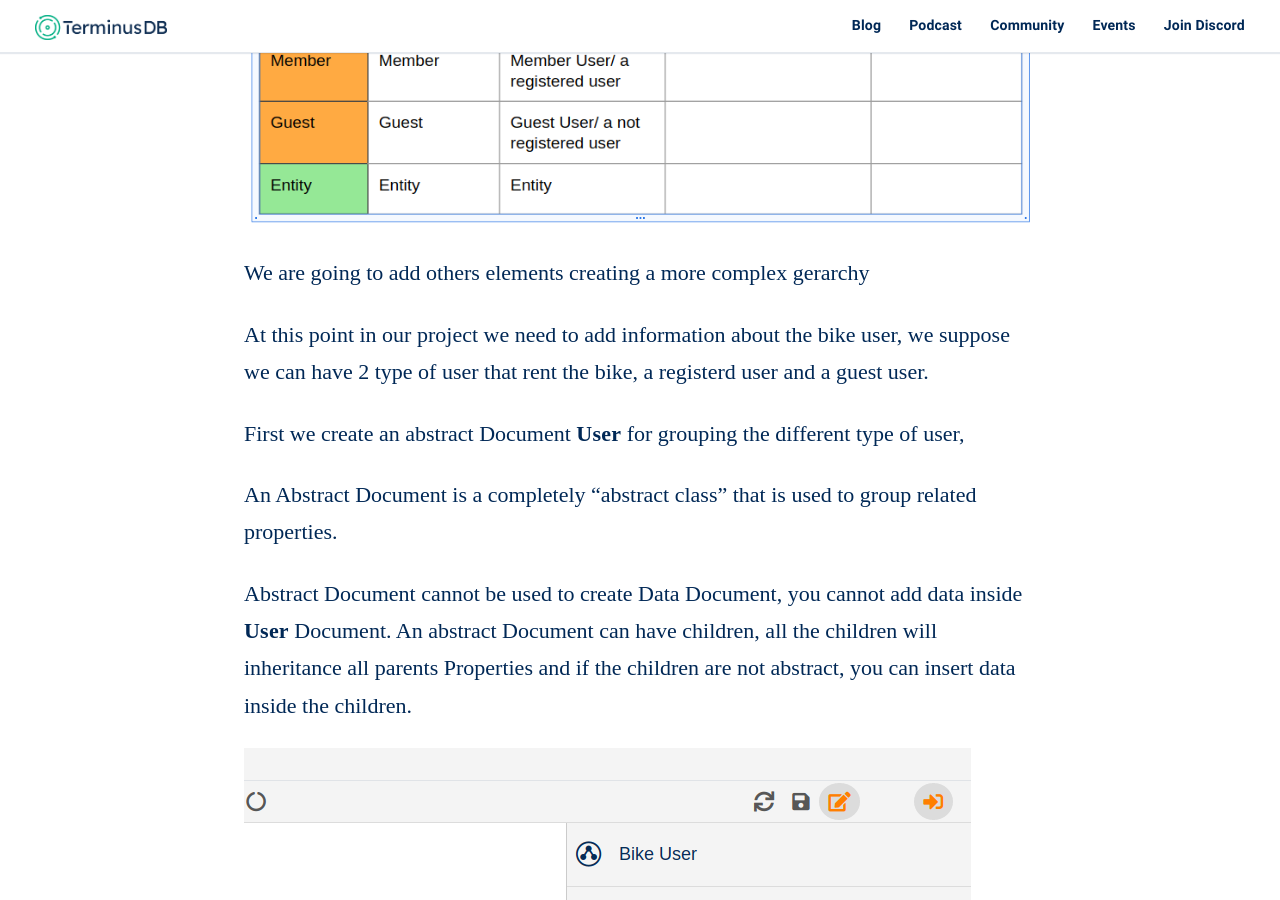
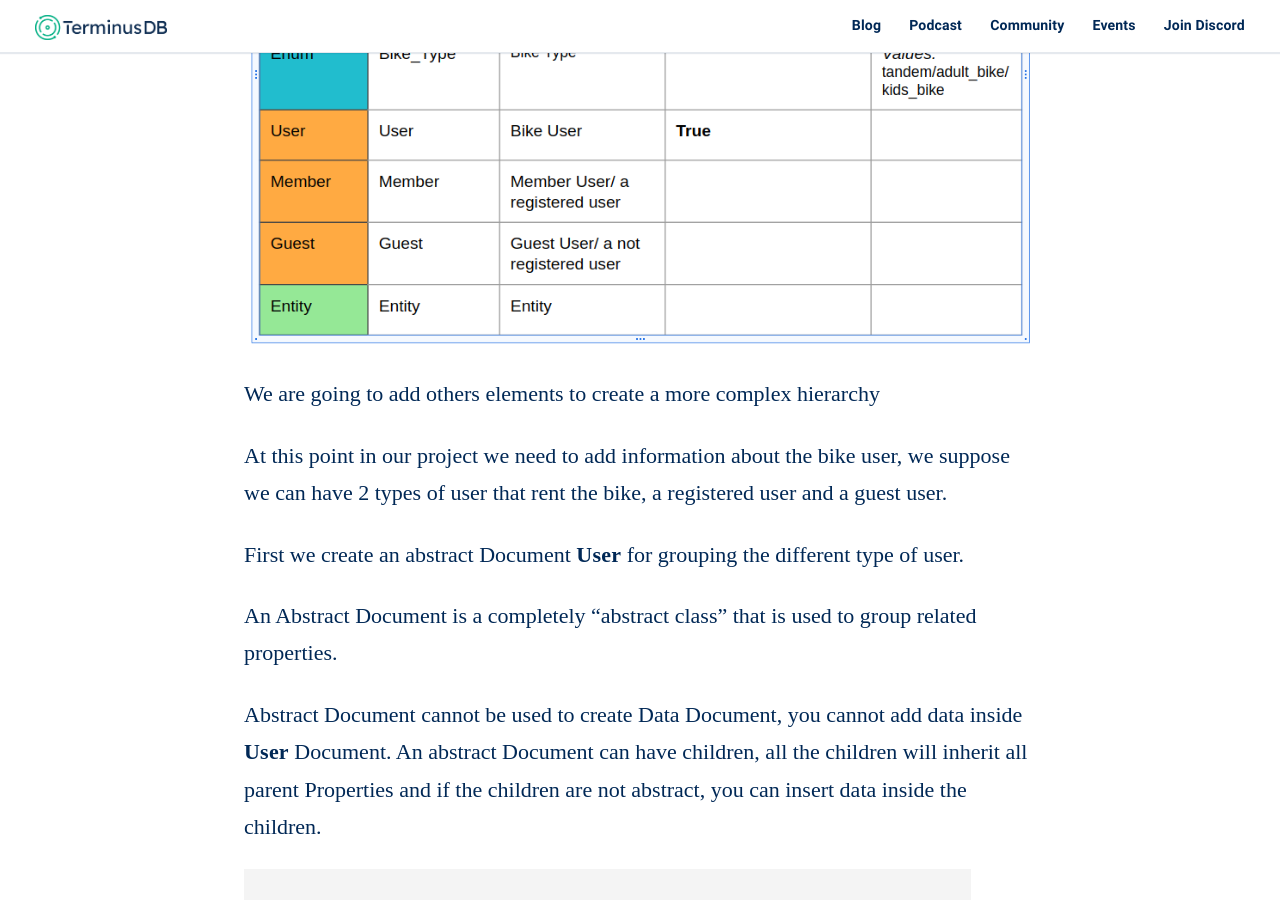
Before and after one commit to terminusdb/terminusdb-blog, a Jekyll site: the page built from _posts/2020-11-19-model-builder-and-data-modeling.md, in a window 1280 px wide and 900 px high, scrolled down 14875 px. Built offline with Jekyll 4.4.1, drawn with Linux system fonts in a browser that asks for light colours; some web fonts are replaced; comment, search, counter and statistics services are not loaded; some of the changed text lies outside the part shown.

Commit message:
review blog

```diff
--- a/_layouts/post.html
+++ b/_layouts/post.html
@@ -26,7 +26,6 @@
         </div>
       </div>
     {% endif %}
-| replace : "blog/blog", "blog"
     <div class="post__content section-padding">
       <div class="grid">
         <div id="markdown" itemprop="articleBody" class="e-content">
--- a/_posts/2020-11-19-model-builder-and-data-modeling.md
+++ b/_posts/2020-11-19-model-builder-and-data-modeling.md
@@ -110,6 +111,7 @@
 * Select **Property Link** after the form shows up, fill the fields with the value reported in the table above (Unique ID/Label/Description).
 
 * Click on the **Link to Type** menu and Select **Bike Station**
+  *Links to Type is a list with all the node that you can linked*
 
 * Follow the step 1 to 4 for adding the others properties **end_station**, **journey_bicycle**
 
@@ -120,13 +122,10 @@
 
 * Select **Relationships** in the right panel top bar to see the links.
 
+
+**We have created our relationship beetween Documents.**
+
 ![Property start_station](/blog/assets/images/schema_builder-08.png)
-
-
-We have created our relationship beetween Documents
-
-
-**Links to Type is a list with all the node that you can linked**
 
 --------------------------------------------------------------------
 
@@ -139,7 +138,7 @@
 
 ![Property start_station](/blog/assets/images/schema_builder-09.png)
 
-Now we need to model the Document **Station** as Object.
+Now we need to model the Document **Station** as Object, so we have to delete the Document **Station** and create a new node type.
 
 The database doesn't allow you to delete a node if this is related with other node.
 In details the node can not have children and it can not be a Link Property/Choice Property range.
@@ -162,7 +161,7 @@
 
 * All the **Station** node constraints have been removed
 
-* Select the **Document** tab in the right panel and press the delete red icon.
+* Select the **Station** node in the whiteboard, in the right panel, Click the delete red icon.
 
 Delete node is easy in this moment because we don't have data Documents inside our database.
 
@@ -172,11 +171,12 @@
 
 Now we add the **Station** node as Object Type.
 
-* Select the **Schema myBikes** and choice **Add Object** a new node will be add in the whiteboard
+* Select the **Schema myBikes** and choice **Add Object** a new node will be add in the whiteboard.
+
 * As we did before we have to add the Unique ID/Station and the Label/Description Bike Station
-  in the fields in the right panel
+  in the fields in the right panel.
 
-* Select the Node **Journey** and add the Link Property **Start Station** **End Station** again (Follow the add property steps above)
+* Select the Node **Journey** and add the Link Property **Start Station** **End Station** again (Follow the add property steps above).
 
 ![Property start_station](/blog/assets/images/schema_builder-10.png)
 
@@ -188,7 +188,7 @@
 
 Here an example with bike data
 
-If the Station is an Document Type you have to create a Document **Station**
+If the **Station** is an Document Type you have to create a Document **Station**
 and link the id of the Document **Station** in the Document **Journey**
 
 This means that if you remove one **Journey** Document
@@ -206,12 +206,11 @@
 
 ![Property start_station](/blog/assets/images/schema_builder-12.png)
 
-
-* Select the **Schema myBikes** choice **Add Enum** from the menu
+* Select the **Schema myBikes**, Select the + icon, from the menu choice **Add Enum**
 
 * The Enum node will be added in the whiteboard
 
-* Fill the fields in the right panel (Unique Id/Label/Description)
+* Fill the fields in the right panel (Unique Id:Bike_Type..)
 
 * Select values, Fill the fields and click the button **Add a value** for adding the list of possible values
 
@@ -227,7 +226,7 @@
 
 * Select the **Add Property** menu and choice **Enum Property**
 
-* Fill the Property fields in the Property panel (bicycle_type/Bicycle Type)
+* Fill the Property fields in the Property panel (Unique ID:bicycle_type ....)
 
 * From the **Enum Type** menu Select **Bike Type**
 
@@ -241,22 +240,22 @@
 
 ![Property start_station](/blog/assets/images/schema_builder-14.png)
 
-We are going to add others elements creating a more complex gerarchy
+We are going to add others elements to create a more complex hierarchy
 
-At this point in our project we need to add information about the bike user, we suppose we can have 2 type of user that rent the bike, a registerd user and a guest user.
+At this point in our project we need to add information about the bike user, we suppose we can have 2 types of user that rent the bike, a registered user and a guest user.
 
-First we create an abstract Document **User** for grouping the different type of user,
+First we create an abstract Document **User** for grouping the different type of user.
 
 An Abstract Document is a completely "abstract class" that is used to group related properties.
 
 Abstract Document cannot be used to create Data Document, you cannot add data inside **User**
-Document. An abstract Document can have children, all the children will inheritance all parents Properties and if the children are not abstract, you can insert data inside the children.
+Document. An abstract Document can have children, all the children will inherit all parent Properties and if the children are not abstract, you can insert data inside the children.
 
 ![Property start_station](/blog/assets/images/schema_builder-15.png)
 
 Let's see all the steps for creating an abstract document and his children.
 
-* Select the **Document** node in the whiteboard, Select the plus icon and for the list that Show up Select **Add Document**.
+* Select the **Document** node in the whiteboard, Select the + icon and from the list that Show up Select **Add Document**.
 
 * A new node Document will be added
 
@@ -283,23 +282,26 @@
 
 * Follow the above steps for add the **Member** Document too
 
-We can decide to not add new properties in the Guest document so Our guest user will be identified by the email, but for the **Member** Document we can decide to add at least the String property Password.
+We can decide to not add new properties in the Guest document so the guest user will be identified by the email, but for the **Member** Document we need to add at least the String property Password.
+
+![Property start_station](/blog/assets/images/schema_builder-17.png)
 
 ------------------------------------------------------------------------
 
 ## Add a Parent
 
-A this point of our project we can decide that can be useful that our node will be groupped again.
+At this point of our project we need that our nodes will be grouped again.
 
-We need to create an element that can be **a Parent** for an Object node and a Document node
+We have to create an element that can be **a Parent** for an Object node and a Document node
 Object can be child only of Object type, Document can be child of Object Type and Document Type, so we have to create a **New Object Node**
 
-We can call this node **Entity**. The **Entity** node is abstract and has a **Geo Property**
-**Position**
+We can call this node **Entity**. The **Entity** node is abstract and has a **Geo Property**  **Position**
 
-I sure you already know all the step for doing this.
+I am sure you already know all the steps for doing this.
 
-Now we need to groupping under this new node **Bike Station** and **Bicycle**
+![Add Parent](/blog/assets/images/schema_builder-18.png)
+
+Now we need to grouping under this new node **Bike Station** and **Bicycle**
 
 * Select the node **Bicycle** in the whiteboard, in the right panel Select **Relationships**
 
@@ -309,6 +311,8 @@
 
 * The node **Entity** will be moved under the new parent.
 
+![Add Parent](/blog/assets/images/schema_builder-19.png)
+
 You can clone the full schema from [TerminusHub](https://terminusdb.com/hub/)
 
 Good Job❗ You made your first TerminusDB schema using the model builder
--- a/admin/config.yml
+++ b/admin/config.yml
@@ -4,7 +4,7 @@
   branch: src # Branch to update (optional; defaults to master)
   base_url: https://terminusdblogoauthprovider.herokuapp.com
 media_folder: 'assets/uploads'
-public_folder: '/assets/uploads'
+public_folder: '/blog/assets/uploads'
 collections:
   - name: 'blog'
     label: 'Blog'
```
Also changed, not shown: other parts of _posts/2020-11-19-model-builder-and-data-modeling.md (+4 -3 lines), assets/images/schema_builder-19.png (added).
